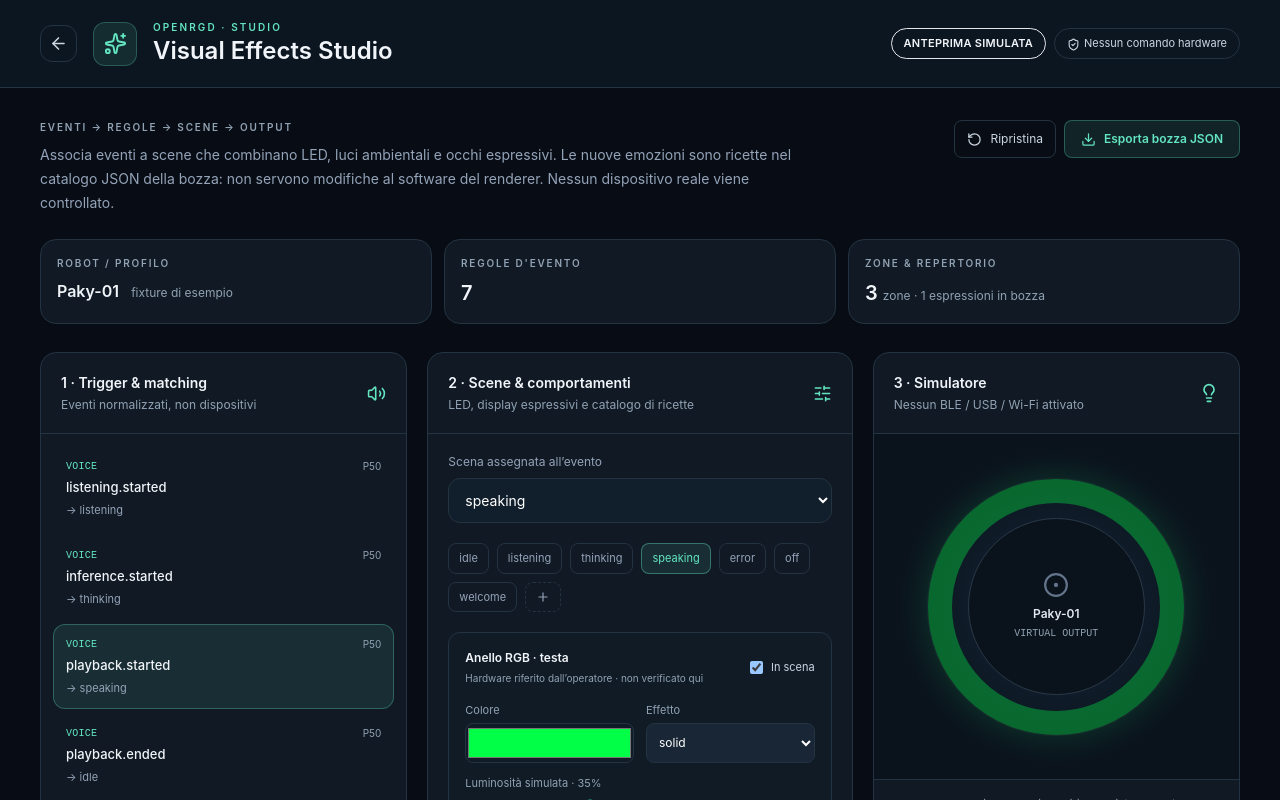
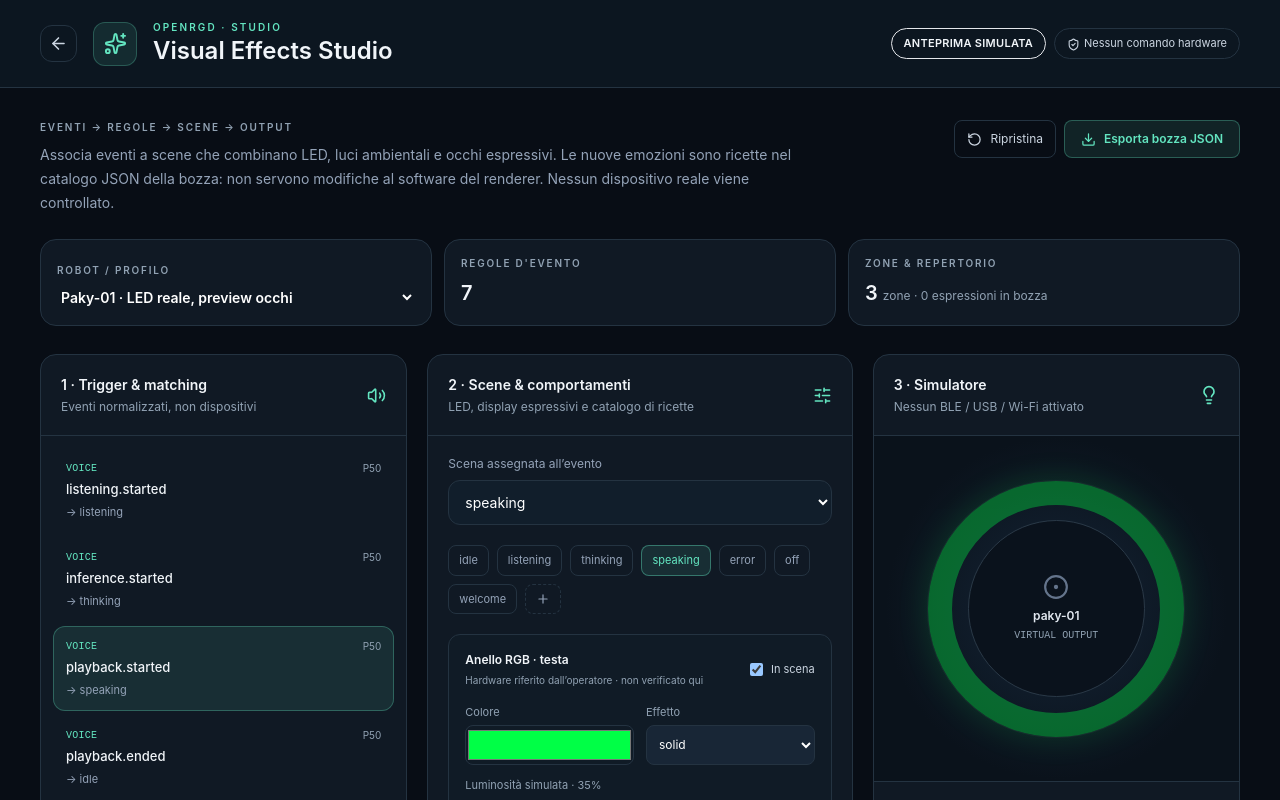
Before and after one commit to OpenRGD/rgd-console, a Next.js app in the folder apps/web/: page /visual-effects in a window 1280 px wide. Shown: the top 800 px of the page. Built offline with nearby package versions, Linux system fonts and the light colour scheme.

Commit message:
feat(console): separate Paky-01 and Paky-02 preview catalogs and prevent cross-robot draft pollution

```diff
--- a/apps/web/src/components/visual-effects-studio.tsx
+++ b/apps/web/src/components/visual-effects-studio.tsx
@@ -37,6 +37,8 @@ type LegacyProfile = Omit<StudioProfile, 'schema_version' | 'expressions'> & {
 
 const STORAGE_KEY = 'openrgd.visual-studio.preview.v0.2';
 const OLD_STORAGE_KEY = 'openrgd.visual-studio.preview.v0.1';
+const storageForRobot = (id: 'paky-01' | 'paky-02') => STORAGE_KEY + '.' + id;
+type PreviewRobot = 'paky-01' | 'paky-02';
 const EXPRESSIVE_ZONE: Zone = {
   id: 'expressive-eyes', label: 'Occhi · due mini display (futuri)',
   adapter_id: null, capabilities: ['eye_expression'], binding_status: 'planned',
@@ -70,15 +72,33 @@ const INITIAL: StudioProfile = {
     welcome: [
       { zone_id: 'face-ring', effect: 'solid', color: '#40FAD2', brightness: 40 },
       { zone_id: 'room-lights', effect: 'pulse', color: '#40FAD2', brightness: 30 },
-      { zone_id: 'expressive-eyes', effect: 'eye_expression', expression_id: DEMO_EXPRESSION.expression_id },
     ],
   },
-  expressions: { [DEMO_EXPRESSION.expression_id]: DEMO_EXPRESSION },
+  expressions: {},
   mappings: EVENTS,
   fallback_scene: 'idle',
   non_actuating: true,
   preview_only: true,
 };
+
+const PAKY02: StudioProfile = {
+  ...INITIAL,
+  robot_id: 'paky-02',
+  zones: INITIAL.zones.map(zone => ({
+    ...zone,
+    binding_status: 'planned',
+    adapter_id: null,
+  })),
+  scenes: {
+    ...INITIAL.scenes,
+    welcome: [
+      ...INITIAL.scenes.welcome,
+      { zone_id: EXPRESSIVE_ZONE.id, effect: 'eye_expression', expression_id: DEMO_EXPRESSION.expression_id },
+    ],
+  },
+  expressions: { [DEMO_EXPRESSION.expression_id]: DEMO_EXPRESSION },
+};
+const defaultsForRobot = (id: PreviewRobot): StudioProfile => id === 'paky-02' ? PAKY02 : INITIAL;
 
 function isLightTarget(target: Target): target is LightTarget {
   return target.effect !== 'eye_expression';
@@ -89,7 +109,7 @@ function sceneColor(target: LightTarget | undefined): string {
 function validDraftBase(value: unknown): value is Record<string, unknown> {
   if (!value || typeof value !== 'object' || Array.isArray(value)) return false;
   const c = value as Record<string, unknown>;
-  return c.robot_id === INITIAL.robot_id && c.preview_only === true
+  return (c.robot_id === 'paky-01' || c.robot_id === 'paky-02') && c.preview_only === true
     && c.non_actuating === true && typeof c.revision === 'number'
     && Number.isSafeInteger(c.revision) && c.revision >= 1
     && Array.isArray(c.zones) && Array.isArray(c.mappings)
@@ -141,15 +161,15 @@ export function VisualEffectsStudio() {
 
   useEffect(() => {
     try {
-      const saved = localStorage.getItem(STORAGE_KEY);
+      const saved = localStorage.getItem(storageForRobot('paky-01')) || localStorage.getItem(STORAGE_KEY);
       if (saved) {
         const parsed: unknown = JSON.parse(saved);
-        if (isDraft(parsed)) setProfile(parsed);
+        if (isDraft(parsed) && parsed.robot_id === 'paky-01') setProfile(parsed);
       } else {
         const legacy = localStorage.getItem(OLD_STORAGE_KEY);
         if (legacy) {
           const parsed: unknown = JSON.parse(legacy);
-          if (isLegacyDraft(parsed)) setProfile(upgradeLegacyDraft(parsed));
+          if (isLegacyDraft(parsed) && parsed.robot_id === 'paky-01') setProfile(upgradeLegacyDraft(parsed));
         }
       }
     } catch {
@@ -160,7 +180,7 @@ export function VisualEffectsStudio() {
 
   useEffect(() => {
     if (!loaded) return;
-    try { localStorage.setItem(STORAGE_KEY, JSON.stringify(profile)); } catch {
+    try { localStorage.setItem(storageForRobot(profile.robot_id as PreviewRobot), JSON.stringify(profile)); } catch {
       // Browser storage is optional. Profile can still be exported.
     }
   }, [loaded, profile]);
@@ -279,12 +299,31 @@ export function VisualEffectsStudio() {
 
   function reset() {
     if (!window.confirm('Ripristinare soltanto la bozza del browser? Nessun dispositivo sarà modificato.')) return;
-    localStorage.removeItem(STORAGE_KEY);
-    localStorage.removeItem(OLD_STORAGE_KEY);
-    setProfile(INITIAL);
+    localStorage.removeItem(storageForRobot(profile.robot_id as PreviewRobot));
+    if (profile.robot_id === 'paky-01') {
+      localStorage.removeItem(STORAGE_KEY);
+      localStorage.removeItem(OLD_STORAGE_KEY);
+    }
+    setProfile(defaultsForRobot(profile.robot_id as PreviewRobot));
     setRuleIndex(2);
     setOverrideScene(null);
     setMessage('Bozza locale ripristinata.');
+  }
+
+  function selectPreviewRobot(robotId: PreviewRobot) {
+    if (profile.robot_id === robotId) return;
+    let next = defaultsForRobot(robotId);
+    try {
+      const saved = localStorage.getItem(storageForRobot(robotId));
+      if (saved) {
+        const parsed: unknown = JSON.parse(saved);
+        if (isDraft(parsed) && parsed.robot_id === robotId) next = parsed;
+      }
+    } catch { /* Malformed browser drafts cannot affect the robot. */ }
+    setProfile(next);
+    setRuleIndex(2);
+    setOverrideScene(null);
+    setMessage('Profilo virtuale ' + robotId + ' selezionato. I cataloghi restano separati e nessuna configurazione del robot è stata modificata.');
   }
 
   function exportDraft() {
@@ -331,7 +370,12 @@ export function VisualEffectsStudio() {
       </div>
 
       <div className="mb-7 grid gap-3 sm:grid-cols-3">
-        <div className="panel p-4"><div className="eyebrow">ROBOT / PROFILO</div><div className="mt-2 font-semibold">Paky-01 <span className="ml-2 text-xs font-normal text-muted">fixture di esempio</span></div></div>
+        <div className="panel p-4"><label className="eyebrow" htmlFor="visual-preview-robot">ROBOT / PROFILO</label>
+          <select id="visual-preview-robot" className="mt-2 w-full bg-transparent text-sm font-semibold text-white"
+            value={profile.robot_id} onChange={event => selectPreviewRobot(event.target.value as PreviewRobot)}>
+            <option className="bg-[#101a26]" value="paky-01">Paky-01 · LED reale, preview occhi</option>
+            <option className="bg-[#101a26]" value="paky-02">Paky-02 · tutto simulato</option>
+          </select></div>
         <div className="panel p-4"><div className="eyebrow">REGOLE D'EVENTO</div><div className="mt-2 text-xl font-semibold">{profile.mappings.length}</div></div>
         <div className="panel p-4"><div className="eyebrow">ZONE &amp; REPERTORIO</div><div className="mt-2 text-xl font-semibold">{profile.zones.length} <span className="text-xs font-normal text-muted">zone · {Object.keys(profile.expressions).length} espressioni in bozza</span></div></div>
       </div>
@@ -411,7 +455,7 @@ export function VisualEffectsStudio() {
           <div className="relative grid min-h-[345px] place-items-center overflow-hidden bg-[radial-gradient(circle_at_center,#152537,#0a121b_68%)] p-10">
             <div className="ve-ring-shell">
               <div className={'ve-ring ve-' + (face?.effect ?? 'solid')} style={{ ...ringStyle, boxShadow: shadow }} aria-label={'Anello virtuale ' + activeScene} />
-              <div className="ve-ring-center"><CircleDot size={26} className="mx-auto text-slate-500" /><div className="mt-2 text-center text-xs font-semibold text-slate-200">Paky-01</div><div className="mt-1 text-center font-mono text-[10px] text-muted">VIRTUAL OUTPUT</div></div>
+              <div className="ve-ring-center"><CircleDot size={26} className="mx-auto text-slate-500" /><div className="mt-2 text-center text-xs font-semibold text-slate-200">{profile.robot_id}</div><div className="mt-1 text-center font-mono text-[10px] text-muted">VIRTUAL OUTPUT</div></div>
             </div>
           </div>
           {activeEyeExpression
@@ -437,7 +481,8 @@ export function VisualEffectsStudio() {
         </section>
       </div>
 
-      <div className="mt-8"><ExpressiveEyesStudio stageInScene={stageExpressionInScene} currentSceneLabel={activeScene}/></div>
+      <div className="mt-8"><ExpressiveEyesStudio key={profile.robot_id}
+        targetRobotId={profile.robot_id} stageInScene={stageExpressionInScene} currentSceneLabel={activeScene}/></div>
       <p role="status" className="mt-6 text-xs text-slate-400">{message}</p>
       <div className="mt-8 rounded-xl border border-line bg-[#0e1823] p-5 text-xs leading-6 text-muted">
         <p className="mb-1 flex items-center gap-2 font-semibold text-mint"><ShieldCheck size={15}/> Confine architetturale</p>
```
